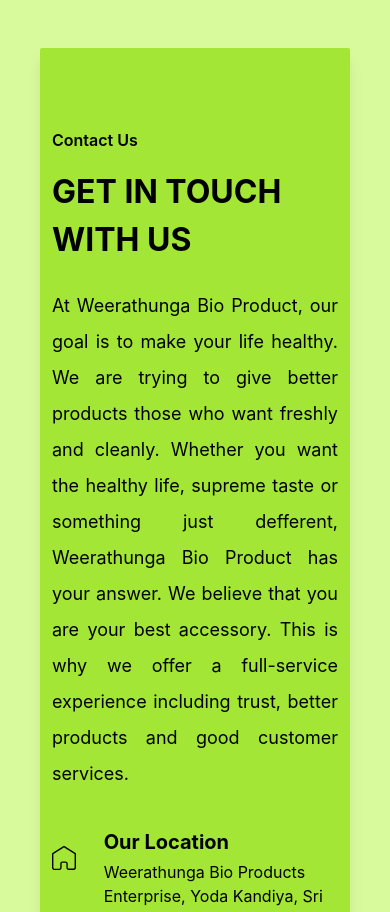
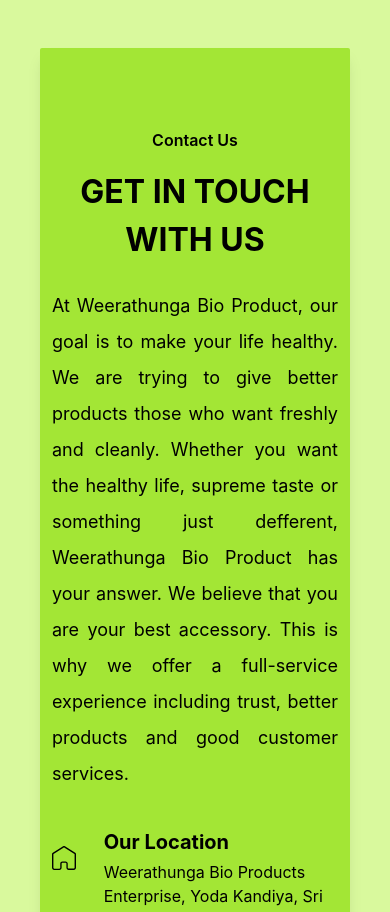
Before and after one commit to Navask96/weerathunga-bio-product, a React (Create React App) app: page / in a window 390 px wide. Shown: the part 5240-6152 px from the top of the page. Built offline with nearby package versions, Linux system fonts and the light colour scheme; the HTML template or start-up script is replaced by a standard one.

Commit message:
Text center

```diff
--- a/src/component/ContactUs.js
+++ b/src/component/ContactUs.js
@@ -53,10 +53,10 @@
           <div className="flex flex-wrap -mx-4 lg:justify-between">
             <div className="w-full px-4 lg:w-1/2 xl:w-6/12">
               <div className="mb-12 max-w-[570px] lg:mb-0 lg:ml-20 sm:ml-2">
-                <span className="block px-3 mb-4 text-base font-semibold text-primary">
+                <span className="block px-3 mb-4 text-base font-semibold text-center md:text-left text-primary">
                   Contact Us
                 </span>
-                <h2 className="px-3 mb-6 text-[32px] font-bold uppercase text-dark sm:text-[40px] lg:text-[36px] xl:text-[40px]">
+                <h2 className="px-3 mb-6 text-[32px] font-bold uppercase text-center md:text-left text-dark sm:text-[40px] lg:text-[36px] xl:text-[40px]">
                   GET IN TOUCH WITH US
                 </h2>
                 <p className="px-3 text-lg leading-loose text-justify mb-9">
```
